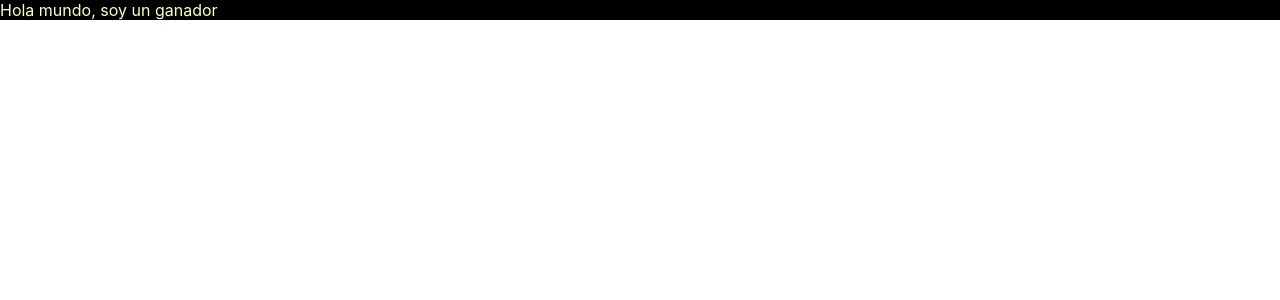
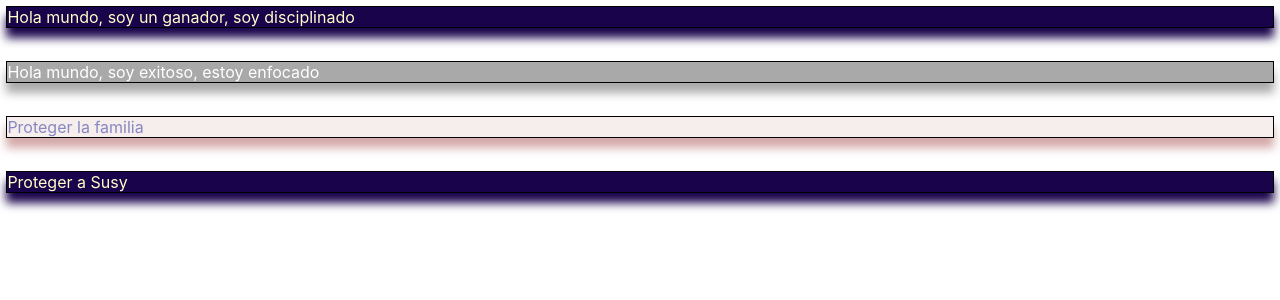
Before and after one commit to FredyAlexHoyosAriza/herramientas-estilos, a React (Create React App) app: page / in a window 1280 px wide. Shown: the top 300 px of the page. Built offline with nearby package versions, Linux system fonts and the light colour scheme.

Commit message:
Se introduce Sass: extension sass, import, variables, sass partials and modules and mixins

```diff
--- a/src/App.js
+++ b/src/App.js
@@ -1,10 +1,15 @@
-import logo from './logo.svg';
 import './styles/App.scss';
 
 function App() {
   return (
     <div className="App">
-      <div className='fondoNegro'>Hola mundo, soy un ganador</div>
+      <div className='fondo1'>Hola mundo, soy un ganador, soy disciplinado</div>
+      <br />
+      <div className='fondo2'>Hola mundo, soy exitoso, estoy enfocado</div>
+      <br />
+      <div className='fondo3'>Proteger la familia</div>
+      <br />
+      <div className='fondo1'>Proteger a Susy</div>
     </div>
   );
 }
--- a/src/styles/App.scss
+++ b/src/styles/App.scss
@@ -1,7 +1,26 @@
+ /* @import "./colors.scss"; //Me permite importar el archivo colors.scss
+ @import './mixins.scss';
+
+.fondo1 {
+    @include theme();
+}
+.fondo2 {
+    @include theme($micolor1);
+}
+.fondo3 {
+    @include theme($micolor2, rgb(0 0 0 / 1));
+} */
+
+@use 'colors'; // Importa un modulo que en este archivo se usa como un namespace (usando el operador punto)
+@use 'mixins';
+
 $micolor: rgba(400,500,200,36);
 
-.fondoNegro {
-    background-color: black;
-    color: white;
-    color: $micolor;
+.fondo1 {
+    @include mixins.theme(colors.$micolor1, $micolor);
+    // background-color: colors.$micolor1; // Me permite saber de que archivo previene la variable micolor1
+}.fondo2 {
+    @include mixins.theme();
+}.fondo3 {
+    @include mixins.theme(colors.$micolor8, colors.$micolor7);
 }
--- /dev/null
+++ b/src/styles/_colors.scss
@@ -0,0 +1,35 @@
+// Su sintaxis: rgb(Red, Green, Blue);
+/* Cada color tiene 256 (2^8) posibles tonalidades empezando desde 0 (ausencia de eso color)
+hasta 255 (implica la tonalidad mas intensa para ese color). En total existen 256^3 (16,777,216)
+posibles tonalidades de color diferentes; rgb(0, 0, 0) es negro y rgb(255, 255, 255) es blanco.
+Para obtener tonalidades grises, los tres canales deben tener los mismos valores; grises mas
+oscuros se obtienen cuanto mas cerca se este del cero, grises mas claros se obtienen cuanto mas
+cerca se este del 255, el griz puro se obtiene cuando los tres valores estan en 128, que
+corresponde al punto intermedio de la gama de tonalidades
+Nota: en css el verde puro corresponde al color lime: rgb(0, 255, 0). El magenta correponde a
+rgb(255, 0, 255). El cyan corresponde a rgb(0, 255, 255). Amarillo puro corresponde a
+rgb(255, 255, 0)
+
+Nota: el navegador cuanta con la herramienta color picker (cuanto gotas) que nos permite
+seleccionar un color en la web que se tenga abierta
+
+Nota: la funcion rgba(R,G,B,A) = rgb(R G B / A) agrega con cuarta entrada, el canal Alfa,
+que corresponde a la transparencia y cuyos valores van de 0 a 1; donde 0 implica que se
+tiene cierta opacidad que no permite que el color pase, en tanto que 1 corresponde a una
+transparecia total por lo cual se transmite el 100% del color
+
+Nota: la transparencia usualmente se usa en las estilos de sombra, y elementos de tarjetas
+botones, links, etc*/
+
+// EN ESTE ARCHIVO SE PUEDEN ALMACENAR TODOS LOS COLORES QUE USA LA APLICACION; AQUI SE
+// ALMACENAN Y DESDE AQUI SEGESTIONAN
+
+$micolor1: rgba(25,3,75, 1);
+$micolor2: rgba(17,45,200, 0.5);
+$micolor3: rgb(150 77 202 / 0.4);
+$micolor4: rgba(81,89,211, 0.7);
+$micolor5: rgba(201,212,250, .8);
+$micolor6: rgba(102,228,65, .3);
+$micolor7: rgb(123 124 189 / .9);
+$micolor8: rgba(211,167,167, .2);
+$micolor10: rgb(234 189 155 / .6);
--- /dev/null
+++ b/src/styles/_mixins.scss
@@ -0,0 +1,7 @@
+@mixin theme($theme: darkgray, $col: #fff) {
+    background: $theme;
+    box-shadow: 0 10px 10px rgba($theme, 0.99);
+    color: $col;
+    border: 0.1em solid black;
+    margin: 0.4em;
+}
```
